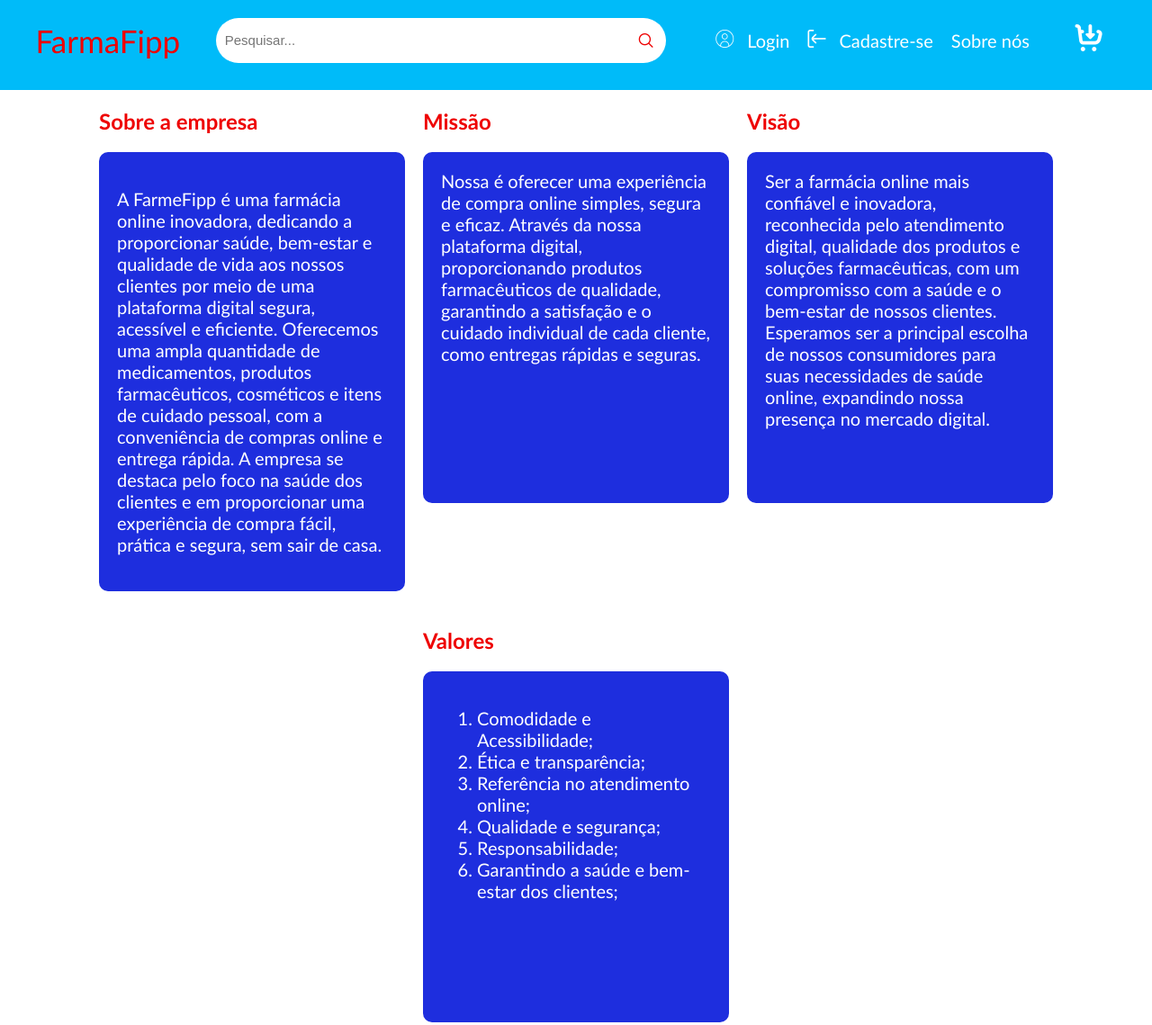
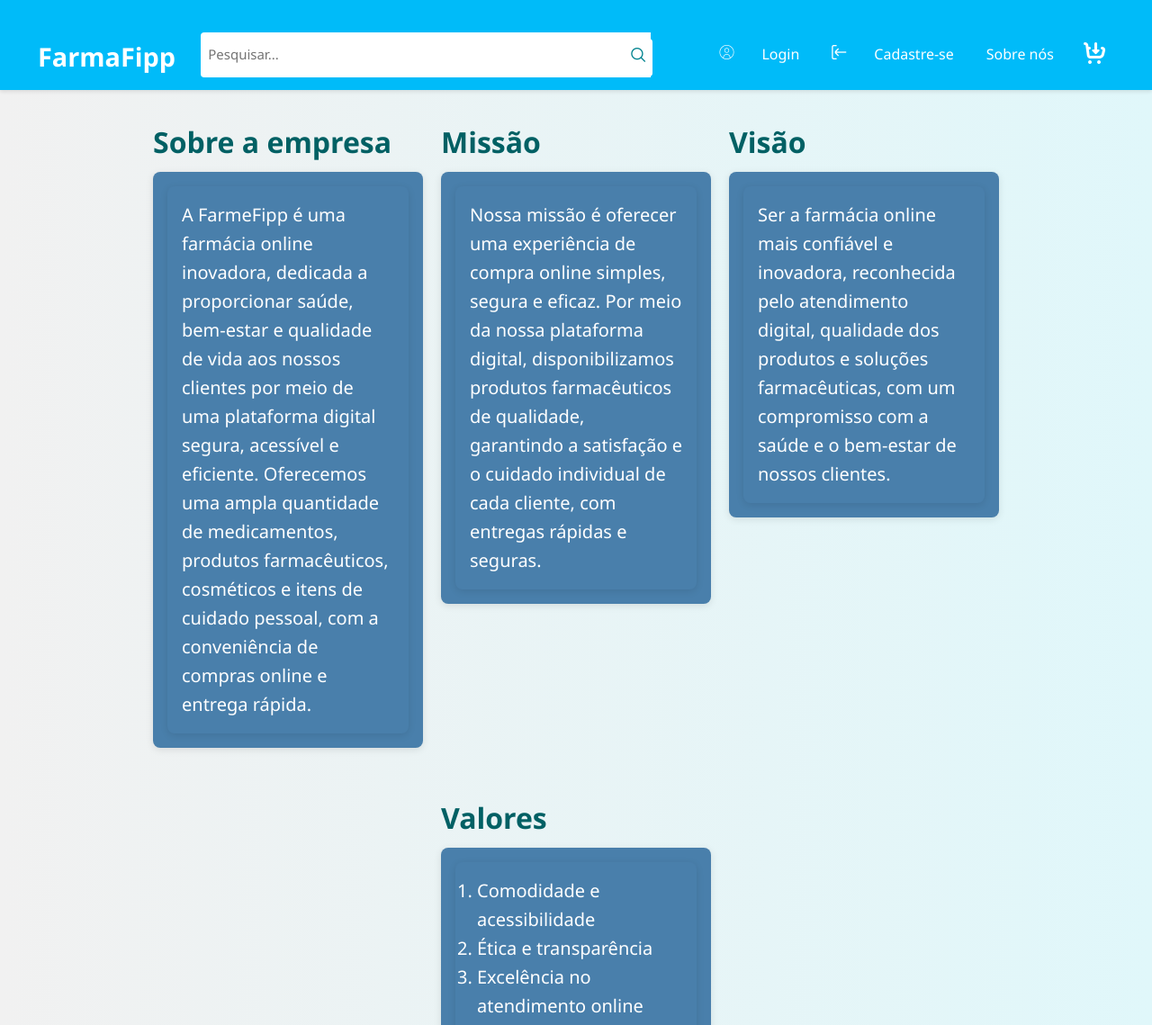
Before and after one commit to ryan-ggarcia/FarmaFipp, a plain HTML site: page sobre.html in a window 1280 px wide. Shown: the top 1139 px of the page at 90% size. Drawn offline with nearby package versions, Linux system fonts and the light colour scheme.

Commit message:
Alteração na pagina de sobre

```diff
--- a/sobre.html
+++ b/sobre.html
@@ -4,14 +4,165 @@
 <head>
     <meta charset="UTF-8">
     <meta name="viewport" content="width=device-width, initial-scale=1.0">
-    <link rel='stylesheet' href='https://cdn-uicons.flaticon.com/2.6.0/uicons-bold-rounded/css/uicons-bold-rounded.css'>
-    <link rel='stylesheet'
-        href='https://cdn-uicons.flaticon.com/2.6.0/uicons-regular-straight/css/uicons-regular-straight.css'>
-    <link rel='stylesheet'
-        href='https://cdn-uicons.flaticon.com/2.6.0/uicons-regular-straight/css/uicons-regular-straight.css'>
-    <link rel='stylesheet' href='https://cdn-uicons.flaticon.com/2.6.0/uicons-thin-rounded/css/uicons-thin-rounded.css'>
+    <link rel="stylesheet" href="https://cdn-uicons.flaticon.com/2.6.0/uicons-bold-rounded/css/uicons-bold-rounded.css">
+    <link rel="stylesheet" href="https://cdn-uicons.flaticon.com/2.6.0/uicons-regular-straight/css/uicons-regular-straight.css">
+    <link rel="stylesheet" href="https://cdn-uicons.flaticon.com/2.6.0/uicons-thin-rounded/css/uicons-thin-rounded.css">
     <link rel="stylesheet" href="style.css">
     <title>Sobre nós</title>
+    <style>
+        /* RESET */
+        * {
+            margin: 0;
+            padding: 0;
+            box-sizing: border-box;
+            font-family: 'Segoe UI', Tahoma, Geneva, Verdana, sans-serif;
+        }
+
+        body {
+            background: linear-gradient(to right, #f1f1f1, #e0f7fa);
+            color: #333;
+            line-height: 1.6;
+        }
+
+        header {
+            background-color: #00838f;
+            color: white;
+            padding: 1rem 2rem;
+            box-shadow: 0 2px 4px rgba(0,0,0,0.1);
+        }
+
+        nav {
+            display: flex;
+            align-items: center;
+            justify-content: space-between;
+            flex-wrap: wrap;
+        }
+
+        .logo a {
+            color: white;
+            font-size: 1.8rem;
+            text-decoration: none;
+            font-weight: bold;
+        }
+
+        .pesquisa form {
+            display: flex;
+            align-items: center;
+        }
+
+        .pesquisa input[type="search"] {
+            padding: 0.5rem;
+            border: none;
+            border-radius: 4px 0 0 4px;
+            outline: none;
+        }
+
+        .iconPes {
+            background-color: white;
+            color: #00838f;
+            padding: 0.5rem;
+            border-radius: 0 4px 4px 0;
+            cursor: pointer;
+        }
+
+        .link a, .link i {
+            color: white;
+            margin-left: 1rem;
+            text-decoration: none;
+            font-size: 1rem;
+        }
+
+        .carrinho button {
+            background: none;
+            border: none;
+            color: white;
+            font-size: 1.5rem;
+            cursor: pointer;
+        }
+
+        main {
+            padding: 2rem;
+        }
+
+        section {
+            margin-bottom: 2rem;
+            animation: fadeIn 1s ease;
+        }
+
+        .h1 h1 {
+            font-size: 2rem;
+            color: #006064;
+            margin-bottom: 0.5rem;
+        }
+
+        .text p, .text ol, .text {
+            background-color: rgb(73, 127, 171);
+            padding: 1rem;
+            border-radius: 8px;
+            box-shadow: 0 2px 8px rgba(0,0,0,0.1);
+        }
+
+        .text ol {
+            padding-left: 1.5rem;
+        }
+
+        .footer {
+            background-color: #004d40;
+            color: white;
+            padding: 2rem;
+        }
+
+        .footer-top {
+            display: flex;
+            justify-content: space-around;
+            flex-wrap: wrap;
+        }
+
+        .footer-box {
+            width: 300px;
+            margin-bottom: 1rem;
+        }
+
+        .footer-box h4 {
+            font-size: 1.2rem;
+            margin-bottom: 0.5rem;
+        }
+
+        .footer-box button {
+            background-color: #00796b;
+            border: none;
+            padding: 0.5rem 1rem;
+            color: white;
+            border-radius: 5px;
+            cursor: pointer;
+        }
+
+        .footer-bottom {
+            margin-top: 2rem;
+            text-align: center;
+        }
+
+        .footer-bottom button {
+            margin-top: 0.5rem;
+            padding: 0.5rem 1rem;
+            background-color: #00796b;
+            border: none;
+            color: rgb(10, 28, 144);
+            border-radius: 5px;
+            cursor: pointer;
+        }
+
+        @keyframes fadeIn {
+            from {
+                opacity: 0;
+                transform: translateY(20px);
+            }
+            to {
+                opacity: 1;
+                transform: translateY(0);
+            }
+        }
+    </style>
 </head>
 
 <body>
@@ -22,7 +173,6 @@
             </div>
             <div class="pesquisa">
                 <form><input type="search" placeholder="Pesquisar..."><i class="iconPes fi fi-rs-search "></i></form>
-
             </div>
             <div class="link">
                 <i class="fi fi-tr-circle-user"></i><a href="login.html" target="_blank">Login</a>
@@ -33,7 +183,6 @@
                 <button>
                     <i class="fi fi-br-cart-arrow-down"></i>
                 </button>
-
             </div>
         </nav>
     </header>
@@ -41,32 +190,25 @@
     <main id="main-sobre">
         <section>
             <div class="h1">
-                <h1>
-                    Sobre a empresa
-                </h1>
+                <h1>Sobre a empresa</h1>
             </div>
             <div class="text">
                 <p>
-                    A FarmeFipp é uma farmácia online inovadora, dedicando a proporcionar saúde, bem-estar e qualidade
+                    A FarmeFipp é uma farmácia online inovadora, dedicada a proporcionar saúde, bem-estar e qualidade
                     de vida aos nossos clientes por meio de uma plataforma digital segura, acessível e eficiente.
                     Oferecemos uma ampla quantidade de medicamentos, produtos farmacêuticos, cosméticos e itens de
-                    cuidado pessoal, com a conveniência de compras online e entrega rápida. A empresa se destaca pelo
-                    foco na saúde dos clientes e em proporcionar uma experiência de compra fácil, prática e segura, sem
-                    sair de casa.
-
+                    cuidado pessoal, com a conveniência de compras online e entrega rápida.
                 </p>
             </div>
         </section>
         <section>
             <div class="h1">
-                <h1>
-                    Missão
-                </h1>
+                <h1>Missão</h1>
             </div>
             <div class="text">
-                Nossa é oferecer uma experiência de compra online simples, segura e eficaz. Através da nossa plataforma
-                digital, proporcionando produtos farmacêuticos de qualidade, garantindo a satisfação e o cuidado
-                individual de cada cliente, como entregas rápidas e seguras.
+                <p>
+                    Nossa missão é oferecer uma experiência de compra online simples, segura e eficaz. Por meio da nossa plataforma digital, disponibilizamos produtos farmacêuticos de qualidade, garantindo a satisfação e o cuidado individual de cada cliente, com entregas rápidas e seguras.
+                </p>
             </div>
         </section>
         <section>
@@ -74,38 +216,24 @@
                 <h1>Visão</h1>
             </div>
             <div class="text">
+                <p>
                     Ser a farmácia online mais confiável e inovadora, reconhecida pelo atendimento digital, qualidade dos
                     produtos e soluções farmacêuticas, com um compromisso com a saúde e o bem-estar de nossos clientes.
-                Esperamos ser a principal escolha de nossos consumidores para suas necessidades de saúde online,
-                expandindo nossa presença no mercado digital.
+                </p>
             </div>
         </section>
         <section>
             <div class="h1">
-                <h1>
-                    Valores
-                </h1>
+                <h1>Valores</h1>
             </div>
             <div class="text">
                 <ol>
-                    <li>
-                        Comodidade e Acessibilidade;
-                    </li>
-                    <li>
-                        Ética e transparência;
-                    </li>
-                    <li>
-                        Referência no atendimento online;
-                    </li>
-                    <li>
-                        Qualidade e segurança;
-                    </li>
-                    <li>
-                        Responsabilidade;
-                    </li>
-                    <li>
-                        Garantindo a saúde e bem-estar dos clientes;
-                    </li>
+                    <li>Comodidade e acessibilidade</li>
+                    <li>Ética e transparência</li>
+                    <li>Excelência no atendimento online</li>
+                    <li>Qualidade e segurança dos produtos</li>
+                    <li>Responsabilidade social e ambiental</li>
+                    <li>Compromisso com a saúde e o bem-estar dos clientes</li>
                 </ol>
             </div>
         </section>
@@ -115,24 +243,39 @@
             <div class="footer-box">
                 <h4><i class="fas fa-headset"></i> Central de Atendimento</h4>
                 <p>Confira as dúvidas mais frequentes ou fale com a gente.</p>
-            <button>
-                <a href="#">Acessar</a>
-            </button>
+                <button><a href="#">Acessar</a></button>
             </div>
             <div class="footer-box">
                 <h4><i class="fas fa-robot"></i> Chatbot Inteligente</h4>
                 <p>Fale com nossa IA para atendimento rápido e automatizado!</p>
-            <button>
-                <a href="#">Acessar</a>
-            </button>
+                <button><a href="#">Acessar</a></button>
             </div>
         </div>
-
         <div class="footer-bottom">
             <p>Desenvolvido Por <strong>RX Coders</strong></p>
             <button onclick="window.scrollTo({top: 0, behavior: 'smooth'})">Voltar ao topo</button>
         </div>
     </footer>
+
+    <script>
+        // Animação ao rolar a página
+        const sections = document.querySelectorAll('section');
+
+        const observer = new IntersectionObserver(entries => {
+            entries.forEach(entry => {
+                if (entry.isIntersecting) {
+                    entry.target.style.animation = 'fadeIn 1s ease forwards';
+                }
+            });
+        }, {
+            threshold: 0.2
+        });
+
+        sections.forEach(section => {
+            section.style.opacity = 0;
+            observer.observe(section);
+        });
+    </script>
 </body>
 
 </html>
```
Also changed, not shown: index.html (+0 -1 lines). Lines whose indentation alone changed are shown as unchanged.
